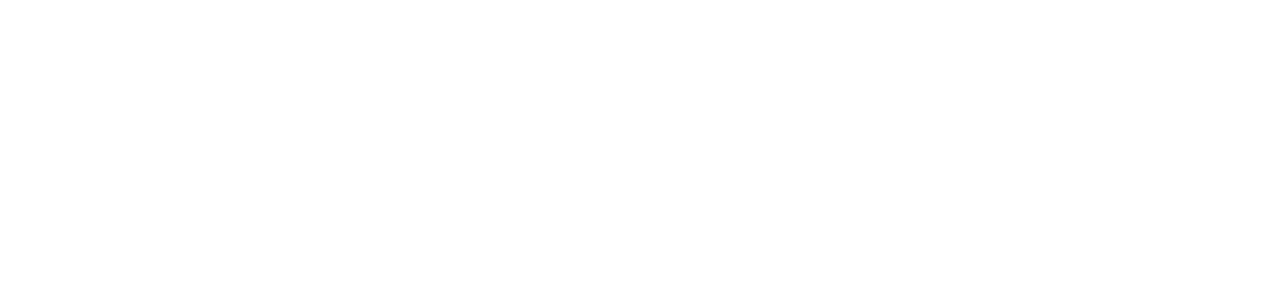
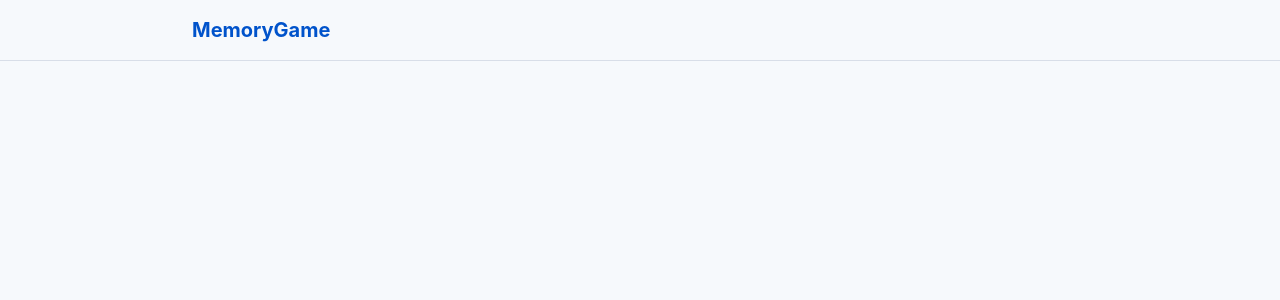
Before and after one commit to rses97/memojo, a Nuxt app: page / in a window 1280 px wide. Shown: the top 300 px of the page. Built offline with nearby package versions, Linux system fonts and the light colour scheme.

Commit message:
feat(ui): add default layout with header and main content area

```diff
--- /dev/null
+++ b/app/layouts/default.vue
@@ -0,0 +1,14 @@
+<template>
+  <div class="min-h-screen bg-surface-50 text-surface-900">
+    <header class="border-b border-surface-200 px-6 py-4">
+      <div class="mx-auto flex max-w-4xl items-center justify-between">
+        <NuxtLink to="/" class="text-xl font-bold text-primary-600">
+          MemoryGame
+        </NuxtLink>
+      </div>
+    </header>
+    <main class="mx-auto max-w-4xl px-6 py-8">
+      <slot />
+    </main>
+  </div>
+</template>
```
